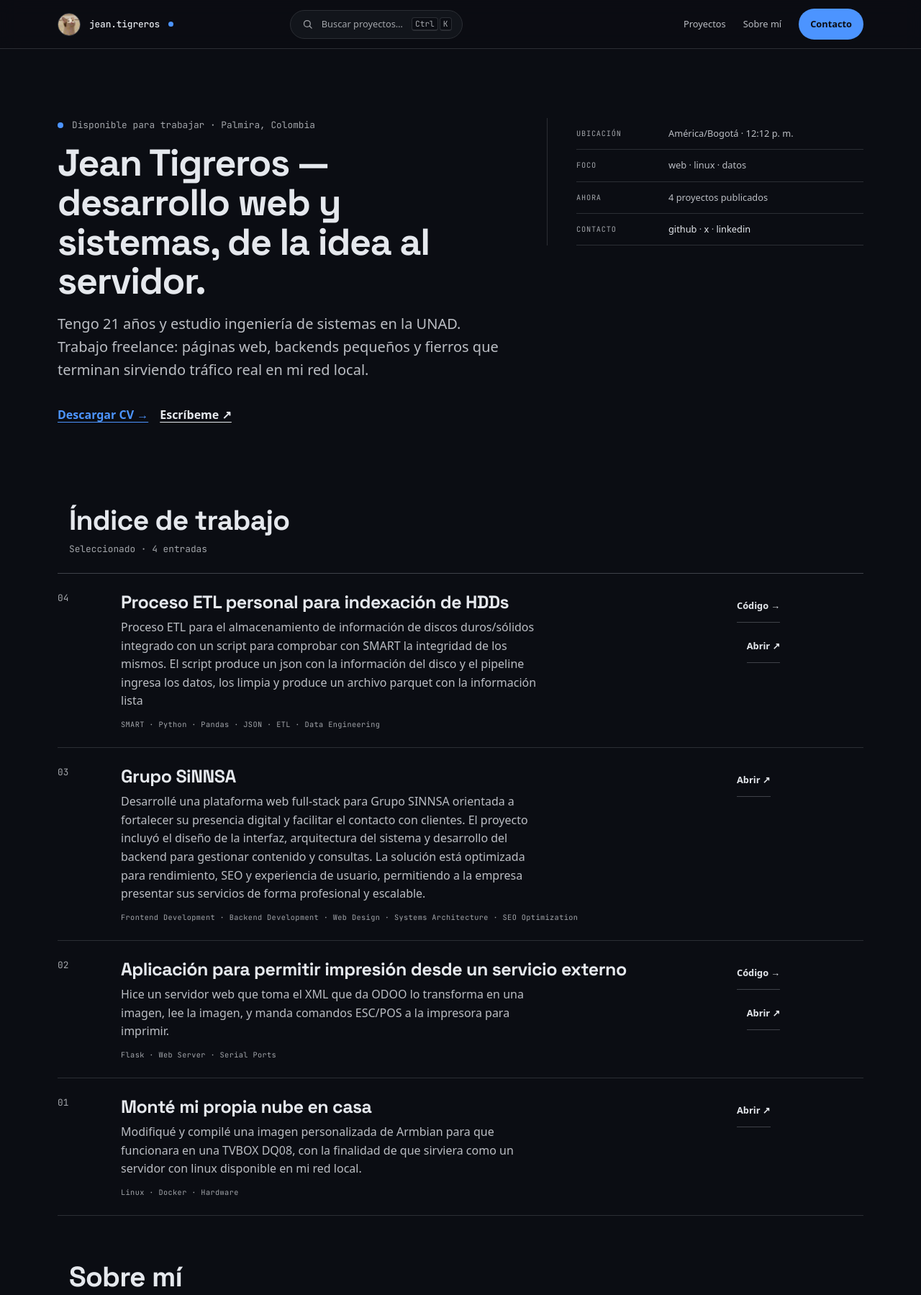
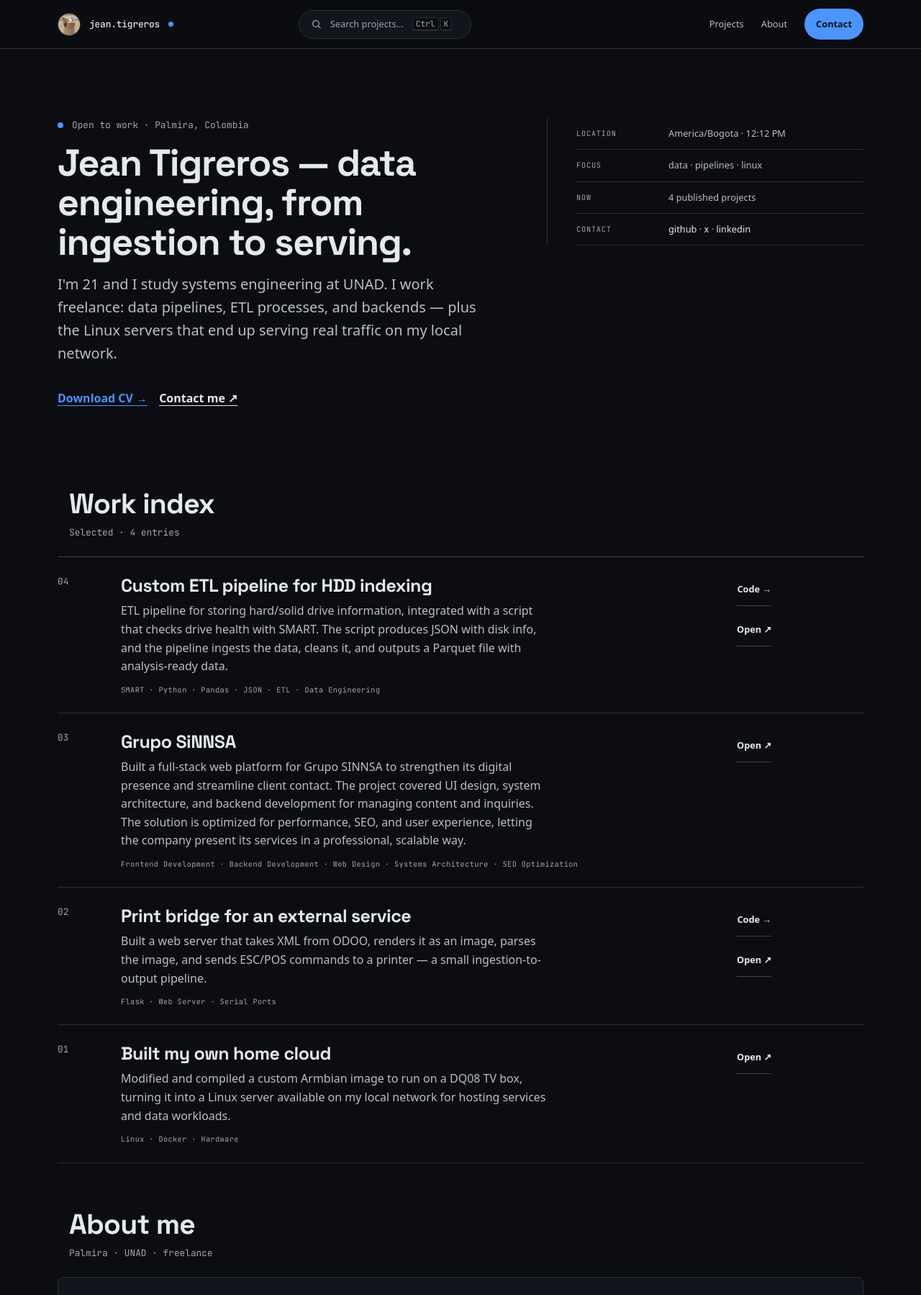
Before and after one commit to jeantigreros/porfolio, an Astro site: page / in a window 1280 px wide. Shown: the top 1799 px of the page at 72% size. Built offline with nearby package versions, Linux system fonts and the light colour scheme; Astro itself is replaced by a stand-in of ours.

Commit message:
rewrite in english

```diff
--- a/package.json
+++ b/package.json
@@ -12,6 +12,7 @@
   },
   "dependencies": {
     "@astrojs/check": "^0.9.10",
+    "@astrojs/language-server": "^2.17.0",
     "@astrojs/vercel": "^11.0.10",
     "@fontsource-variable/sora": "^5.3.0",
     "@fontsource/poppins": "^5.3.0",
--- a/src/components/About.astro
+++ b/src/components/About.astro
@@ -17,14 +17,14 @@ import SqlIcon from "./icons/Sql.astro";
 import PandasIcon from "./icons/Pandas.astro";
 ---
 
-<section id="sobre-mi" class="reveal" style="--i: 2" aria-labelledby="sobre-title">
+<section id="about" class="reveal" style="--i: 2" aria-labelledby="about-title">
   <div class="wrap">
-    <SectionDivider title="Sobre mí" note="Palmira · UNAD · freelance" />
+    <SectionDivider title="About me" note="Palmira · UNAD · freelance" />
     <Card>
       <div class="about__bio">
-        <h3 class="about__name" id="sobre-title">Jean Carlos Tigreros</h3>
-        <p>Hola, tengo 21 años y estudio ingeniería en la Universidad Nacional Abierta y a Distancia, en Palmira, Colombia. Soy desarrollador web freelance: soluciones de software, páginas web y sistemas que terminan corriendo de verdad — desde un servidor en una TV Box hasta un puente de impresión para ODOO.</p>
-        <p>Fuera del desarrollo: videojuegos, filosofía, fotografía y ejercicio.</p>
+        <h3 class="about__name" id="about-title">Jean Carlos Tigreros</h3>
+        <p>Hi, I'm 23 and I study engineering at Universidad Nacional Abierta y a Distancia, in Palmira, Colombia. I'm an engineer focused on data engineering and application development: I build ETL pipelines, clean and model data with Python, SQL, and Pandas, and ship it in Parquet-ready, analysis-ready form.</p>
+        <p>Outside of development: video games, philosophy, photography, and working out.</p>
         <p class="about__social">
           <a href="https://github.com/jeantigreros" target="_blank" rel="noopener">GitHub →</a>
           <a href="https://x.com/nekro24" target="_blank" rel="noopener">X →</a>
--- a/src/components/Footer.astro
+++ b/src/components/Footer.astro
@@ -4,8 +4,8 @@
 
 <footer class="colophon">
   <div class="colophon__wrap">
-    <p class="colophon__line">jean.tigreros — desarrollo web y sistemas · Palmira, Colombia</p>
-    <p class="colophon__meta">© 2026 · hecho a mano, sin plantillas · <a href="https://github.com/jeantigreros" target="_blank" rel="noopener">github</a> · <a href="https://x.com/nekro24" target="_blank" rel="noopener">x</a> · <a href="https://co.linkedin.com/in/jean-carlos-tigreros-0187b12b5" target="_blank" rel="noopener">linkedin</a> · <a href="mailto:jtigreros92@gmail.com">email</a></p>
+    <p class="colophon__line">jean.tigreros — data engineering and systems · Palmira, Colombia</p>
+    <p class="colophon__meta">© 2026 · hand-built, no templates · <a href="https://github.com/jeantigreros" target="_blank" rel="noopener">github</a> · <a href="https://x.com/nekro24" target="_blank" rel="noopener">x</a> · <a href="https://co.linkedin.com/in/jean-carlos-tigreros-0187b12b5" target="_blank" rel="noopener">linkedin</a> · <a href="mailto:jtigreros92@gmail.com">email</a></p>
   </div>
 </footer>
 
--- a/src/components/Header.astro
+++ b/src/components/Header.astro
@@ -6,7 +6,7 @@ const visible = PROJECTS.filter((p) => !p.hidden);
 
 <header class="nav" id="site-nav">
   <div class="nav__inner">
-    <a href="#top" class="nav__brand" aria-label="Jean Tigreros — inicio">
+    <a href="#top" class="nav__brand" aria-label="Jean Tigreros — home">
       <img
         class="nav__avatar"
         src={import.meta.env.BASE_URL + "/popcat.gif"}
@@ -19,45 +19,45 @@ const visible = PROJECTS.filter((p) => !p.hidden);
       <span class="nav__status" aria-hidden="true"></span>
     </a>
 
-    <button class="searchpill" id="searchpill" type="button" aria-label="Buscar en el sitio (Ctrl K)">
+    <button class="searchpill" id="searchpill" type="button" aria-label="Search this site (Ctrl K)">
       <svg class="searchpill__ico" width="15" height="15" viewBox="0 0 24 24" fill="none" stroke="currentColor" stroke-width="2" stroke-linecap="round" aria-hidden="true"><circle cx="11" cy="11" r="7"/><line x1="16.5" y1="16.5" x2="21" y2="21"/></svg>
-      <span class="searchpill__text">Buscar proyectos…</span>
+      <span class="searchpill__text">Search projects…</span>
       <span class="searchpill__kbd" aria-hidden="true"><kbd>Ctrl</kbd><kbd>K</kbd></span>
     </button>
 
-    <nav class="nav__right" aria-label="Principal">
-      <a href="#proyectos" class="nav__link">Proyectos</a>
-      <a href="#sobre-mi" class="nav__link">Sobre mí</a>
-      <a href="mailto:jtigreros92@gmail.com" class="nav__cta">Contacto</a>
+    <nav class="nav__right" aria-label="Main">
+      <a href="#projects" class="nav__link">Projects</a>
+      <a href="#about" class="nav__link">About</a>
+      <a href="mailto:jtigreros92@gmail.com" class="nav__cta">Contact</a>
     </nav>
 
-    <button id="menu-toggle" class="nav__burger" aria-label="Abrir menú" aria-expanded="false">
+    <button id="menu-toggle" class="nav__burger" aria-label="Open menu" aria-expanded="false">
       <svg xmlns="http://www.w3.org/2000/svg" width="24" height="24" viewBox="0 0 24 24" fill="none" stroke="currentColor" stroke-width="2" stroke-linecap="round" stroke-linejoin="round" aria-hidden="true"><line x1="3" y1="6" x2="21" y2="6"/><line x1="3" y1="12" x2="21" y2="12"/><line x1="3" y1="18" x2="21" y2="18"/></svg>
     </button>
   </div>
   <div id="mobile-menu" class="nav__mobile" hidden>
-    <nav class="nav__mobile-links" aria-label="Móvil">
-      <a href="#proyectos">Proyectos</a>
-      <a href="#sobre-mi">Sobre mí</a>
-      <a href="mailto:jtigreros92@gmail.com">Contacto</a>
+    <nav class="nav__mobile-links" aria-label="Mobile">
+      <a href="#projects">Projects</a>
+      <a href="#about">About</a>
+      <a href="mailto:jtigreros92@gmail.com">Contact</a>
     </nav>
   </div>
 </header>
 
 <div class="cmdk" id="cmdk" aria-hidden="true">
   <div class="cmdk__backdrop" data-close></div>
-  <div class="cmdk__panel" role="dialog" aria-modal="true" aria-label="Buscar en el sitio">
+  <div class="cmdk__panel" role="dialog" aria-modal="true" aria-label="Search this site">
     <div class="cmdk__field">
       <svg width="16" height="16" viewBox="0 0 24 24" fill="none" stroke="currentColor" stroke-width="2" stroke-linecap="round" aria-hidden="true"><circle cx="11" cy="11" r="7"/><line x1="16.5" y1="16.5" x2="21" y2="21"/></svg>
-      <input id="cmdk-input" type="text" placeholder="Buscar proyectos o secciones…" autocomplete="off" />
+      <input id="cmdk-input" type="text" placeholder="Search projects or sections…" autocomplete="off" />
       <kbd>esc</kbd>
     </div>
-    <div class="cmdk__results" id="cmdk-results" role="listbox" aria-label="Resultados">
-      <p class="cmdk__group">Secciones</p>
-      <button class="cmdk__item" role="option" data-href="#proyectos"><span>Proyectos</span><span class="cmdk__hint">índice</span></button>
-      <button class="cmdk__item" role="option" data-href="#sobre-mi"><span>Sobre mí</span><span class="cmdk__hint">perfil</span></button>
-      <button class="cmdk__item" role="option" data-href="mailto:jtigreros92@gmail.com"><span>Contacto</span><span class="cmdk__hint">email</span></button>
-      <p class="cmdk__group">Trabajo</p>
+    <div class="cmdk__results" id="cmdk-results" role="listbox" aria-label="Results">
+      <p class="cmdk__group">Sections</p>
+      <button class="cmdk__item" role="option" data-href="#projects"><span>Projects</span><span class="cmdk__hint">index</span></button>
+      <button class="cmdk__item" role="option" data-href="#about"><span>About</span><span class="cmdk__hint">profile</span></button>
+      <button class="cmdk__item" role="option" data-href="mailto:jtigreros92@gmail.com"><span>Contact</span><span class="cmdk__hint">email</span></button>
+      <p class="cmdk__group">Work</p>
       {visible.map((p) => (
         <button class="cmdk__item" role="option" data-href={p.link}>
           <span>{p.title}</span><span class="cmdk__hint">{p.tech.slice(0, 2).join(" · ")}</span>
@@ -65,9 +65,9 @@ const visible = PROJECTS.filter((p) => !p.hidden);
       ))}
     </div>
     <div class="cmdk__foot" aria-hidden="true">
-      <span><kbd>↑</kbd><kbd>↓</kbd> navegar</span>
-      <span><kbd>↵</kbd> abrir</span>
-      <span><kbd>esc</kbd> cerrar</span>
+      <span><kbd>↑</kbd><kbd>↓</kbd> navigate</span>
+      <span><kbd>↵</kbd> open</span>
+      <span><kbd>esc</kbd> close</span>
     </div>
   </div>
 </div>
--- a/src/components/Hero.astro
+++ b/src/components/Hero.astro
@@ -3,20 +3,20 @@
 
 <section class="hero reveal" style="--i: 0" aria-labelledby="hero-title">
   <div class="hero__main">
-    <p class="hero__kicker"><span class="hero__dot" aria-hidden="true"></span>Disponible para trabajar · Palmira, Colombia</p>
-    <h1 class="hero__display" id="hero-title">Jean Tigreros — desarrollo web y sistemas, de la idea al servidor.</h1>
-    <p class="hero__lede">Tengo 21 años y estudio ingeniería de sistemas en la UNAD. Trabajo freelance: páginas web, backends pequeños y fierros que terminan sirviendo tráfico real en mi red local.</p>
+    <p class="hero__kicker"><span class="hero__dot" aria-hidden="true"></span>Open to work · Palmira, Colombia</p>
+    <h1 class="hero__display" id="hero-title">Jean Tigreros — data engineering, from ingestion to serving.</h1>
+    <p class="hero__lede">I'm 21 and I study systems engineering at UNAD. I work freelance: data pipelines, ETL processes, and backends — plus the Linux servers that end up serving real traffic on my local network.</p>
     <div class="hero__actions">
-      <a class="hero__link" href={import.meta.env.BASE_URL + "/resume.pdf"} target="_blank" rel="noopener">Descargar CV →</a>
-      <a class="hero__link hero__link--quiet" href="mailto:jtigreros92@gmail.com">Escríbeme ↗</a>
+      <a class="hero__link" href={import.meta.env.BASE_URL + "/resume.pdf"} target="_blank" rel="noopener">Download CV →</a>
+      <a class="hero__link hero__link--quiet" href="mailto:jtigreros92@gmail.com">Contact me ↗</a>
     </div>
   </div>
-  <aside class="hero__proof" aria-label="Estado actual">
+  <aside class="hero__proof" aria-label="Current status">
     <dl class="proof">
-      <div class="proof__row"><dt>ubicación</dt><dd>América/Bogotá · <span id="time">—</span></dd></div>
-      <div class="proof__row"><dt>foco</dt><dd>web · linux · datos</dd></div>
-      <div class="proof__row"><dt>ahora</dt><dd>4 proyectos publicados</dd></div>
-      <div class="proof__row"><dt>contacto</dt><dd><a href="https://github.com/jeantigreros" target="_blank" rel="noopener">github</a> · <a href="https://x.com/nekro24" target="_blank" rel="noopener">x</a> · <a href="https://co.linkedin.com/in/jean-carlos-tigreros-0187b12b5" target="_blank" rel="noopener">linkedin</a></dd></div>
+      <div class="proof__row"><dt>location</dt><dd>America/Bogota · <span id="time">—</span></dd></div>
+      <div class="proof__row"><dt>focus</dt><dd>data · pipelines · linux</dd></div>
+      <div class="proof__row"><dt>now</dt><dd>4 published projects</dd></div>
+      <div class="proof__row"><dt>contact</dt><dd><a href="https://github.com/jeantigreros" target="_blank" rel="noopener">github</a> · <a href="https://x.com/nekro24" target="_blank" rel="noopener">x</a> · <a href="https://co.linkedin.com/in/jean-carlos-tigreros-0187b12b5" target="_blank" rel="noopener">linkedin</a></dd></div>
     </dl>
   </aside>
 </section>
@@ -25,7 +25,7 @@
   (function () {
     var el = document.querySelector("#time");
     if (el) {
-      var fmt = new Intl.DateTimeFormat("es-CO", { timeZone: "America/Bogota", hour: "numeric", minute: "2-digit" });
+      var fmt = new Intl.DateTimeFormat("en-US", { timeZone: "America/Bogota", hour: "numeric", minute: "2-digit" });
       el.textContent = fmt.format(new Date());
       setInterval(function () { if (el) el.textContent = fmt.format(new Date()); }, 30000);
     }
--- a/src/components/Projects.astro
+++ b/src/components/Projects.astro
@@ -5,9 +5,9 @@ import SectionDivider from "./SectionDivider.astro";
 const projects = PROJECTS.filter((p) => !p.hidden).reverse();
 ---
 
-<section id="proyectos" class="reveal" style="--i: 1" aria-labelledby="proyectos-title">
+<section id="projects" class="reveal" style="--i: 1" aria-labelledby="projects-title">
   <div class="wrap">
-    <SectionDivider title="Índice de trabajo" note="Seleccionado · 4 entradas" />
+    <SectionDivider title="Work index" note="Selected · 4 entries" />
     <ol class="index">
       {projects.map((project, i) => {
         const num = String(projects.length - i).padStart(2, "0");
@@ -23,10 +23,10 @@ const projects = PROJECTS.filter((p) => !p.hidden).reverse();
             </div>
             <div class="row__links">
               {project.code && (
-                <a class="row__action" href={`https://github.com/jeantigreros/${project.slug}`} target="_blank" rel="noopener noreferrer">Código →</a>
+                <a class="row__action" href={`https://github.com/jeantigreros/${project.slug}`} target="_blank" rel="noopener noreferrer">Code →</a>
               )}
               <a class="row__action" href={project.link} target={project.link.startsWith("http") ? "_blank" : undefined} rel="nofollow noopener noreferrer">
-                {project.demo ? "Demo ↗" : "Abrir ↗"}
+                {project.demo ? "Demo ↗" : "Open ↗"}
               </a>
             </div>
           </li>
--- a/src/const.js
+++ b/src/const.js
@@ -1,10 +1,10 @@
 export const PROJECTS = [
   {
     slug: "tvbox-server",
-    title: "Monté mi propia nube en casa",
+    title: "Built my own home cloud",
     hidden: false,
     description:
-      "Modifiqué y compilé una imagen personalizada de Armbian para que funcionara en una TVBOX DQ08, con la finalidad de que sirviera como un servidor con linux disponible en mi red local.",
+      "Modified and compiled a custom Armbian image to run on a DQ08 TV box, turning it into a Linux server available on my local network for hosting services and data workloads.",
     tech: [
       "Linux",
       "Docker",
@@ -17,10 +17,10 @@ export const PROJECTS = [
 
   {
     slug: "python-odoo-script",
-    title: "Aplicación para permitir impresión desde un servicio externo",
+    title: "Print bridge for an external service",
     hidden: false,
     description:
-      "Hice un servidor web que toma el XML que da ODOO lo transforma en una imagen, lee la imagen, y manda comandos ESC/POS a la impresora para imprimir.",
+      "Built a web server that takes XML from ODOO, renders it as an image, parses the image, and sends ESC/POS commands to a printer — a small ingestion-to-output pipeline.",
     tech: [
       "Flask",
       "Web Server",
@@ -35,7 +35,7 @@ export const PROJECTS = [
     title: "Grupo SiNNSA",
     hidden: false,
     description:
-    "Desarrollé una plataforma web full-stack para Grupo SINNSA orientada a fortalecer su presencia digital y facilitar el contacto con clientes. El proyecto incluyó el diseño de la interfaz, arquitectura del sistema y desarrollo del backend para gestionar contenido y consultas. La solución está optimizada para rendimiento, SEO y experiencia de usuario, permitiendo a la empresa presentar sus servicios de forma profesional y escalable.",
+      "Built a full-stack web platform for Grupo SINNSA to strengthen its digital presence and streamline client contact. The project covered UI design, system architecture, and backend development for managing content and inquiries. The solution is optimized for performance, SEO, and user experience, letting the company present its services in a professional, scalable way.",
     tech: [
       "Frontend Development",
       "Backend Development",
@@ -49,9 +49,9 @@ export const PROJECTS = [
   },
   {
     slug: "checkdisks",
-    title: "Proceso ETL personal para indexación de HDDs",
+    title: "Custom ETL pipeline for HDD indexing",
     hidden: false,
-    description: "Proceso ETL para el almacenamiento de información de discos duros/sólidos integrado con un script para comprobar con SMART la integridad de los mismos. El script produce un json con la información del disco y el pipeline ingresa los datos, los limpia y produce un archivo parquet con la información lista",
+    description: "ETL pipeline for storing hard/solid drive information, integrated with a script that checks drive health with SMART. The script produces JSON with disk info, and the pipeline ingests the data, cleans it, and outputs a Parquet file with analysis-ready data.",
     tech: [
       "SMART",
       "Python",
--- a/src/layouts/Layout.astro
+++ b/src/layouts/Layout.astro
@@ -12,11 +12,11 @@ const { title } = Astro.props;
 ---
 
 <!doctype html>
-<html lang="es">
+<html lang="en">
   <head>
     <meta charset="UTF-8" />
     <meta name="viewport" content="width=device-width, initial-scale=1.0" />
-    <meta name="description" content="Portafolio personal de Jean Tigreros - Desarrollador web y estudiante de ingeniería de sistemas" />
+    <meta name="description" content="Jean Tigreros portfolio - Data engineer and systems engineering student" />
     <meta name="theme-color" content="#1a1d27" />
     <link rel="icon" type="image/svg+xml" href={import.meta.env.BASE_URL + '/favicon.ico'} />
     <link rel="preconnect" href="https://fonts.googleapis.com" />
--- a/src/pages/index.astro
+++ b/src/pages/index.astro
@@ -6,7 +6,7 @@ import About from "../components/About.astro"
 
 ---
 <!-- export const prerender = true -->
-<Layout title="Jean Tigreros — desarrollo web y sistemas">
+<Layout title="Jean Tigreros — data engineering and systems">
   <div id="top">
     <Hero />
     <Projects />
```
Also changed, not shown: pnpm-lock.yaml.
